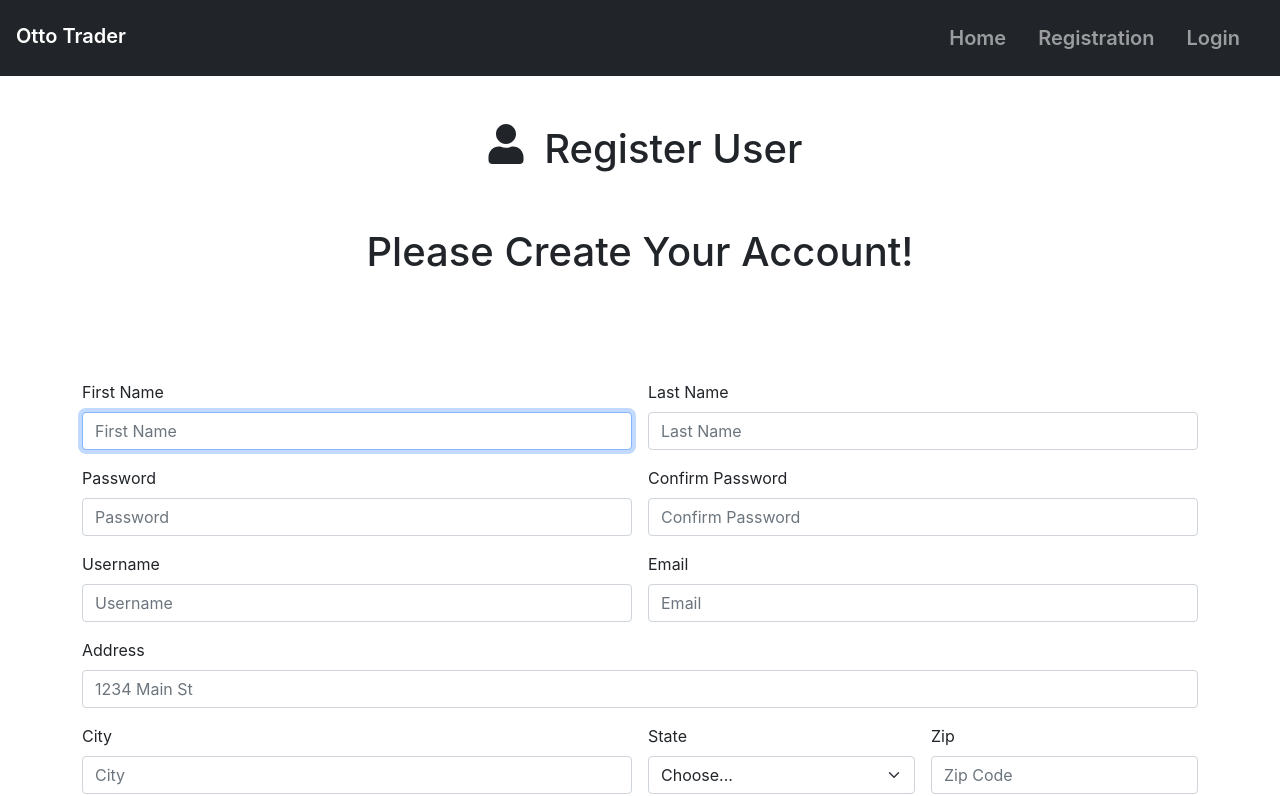
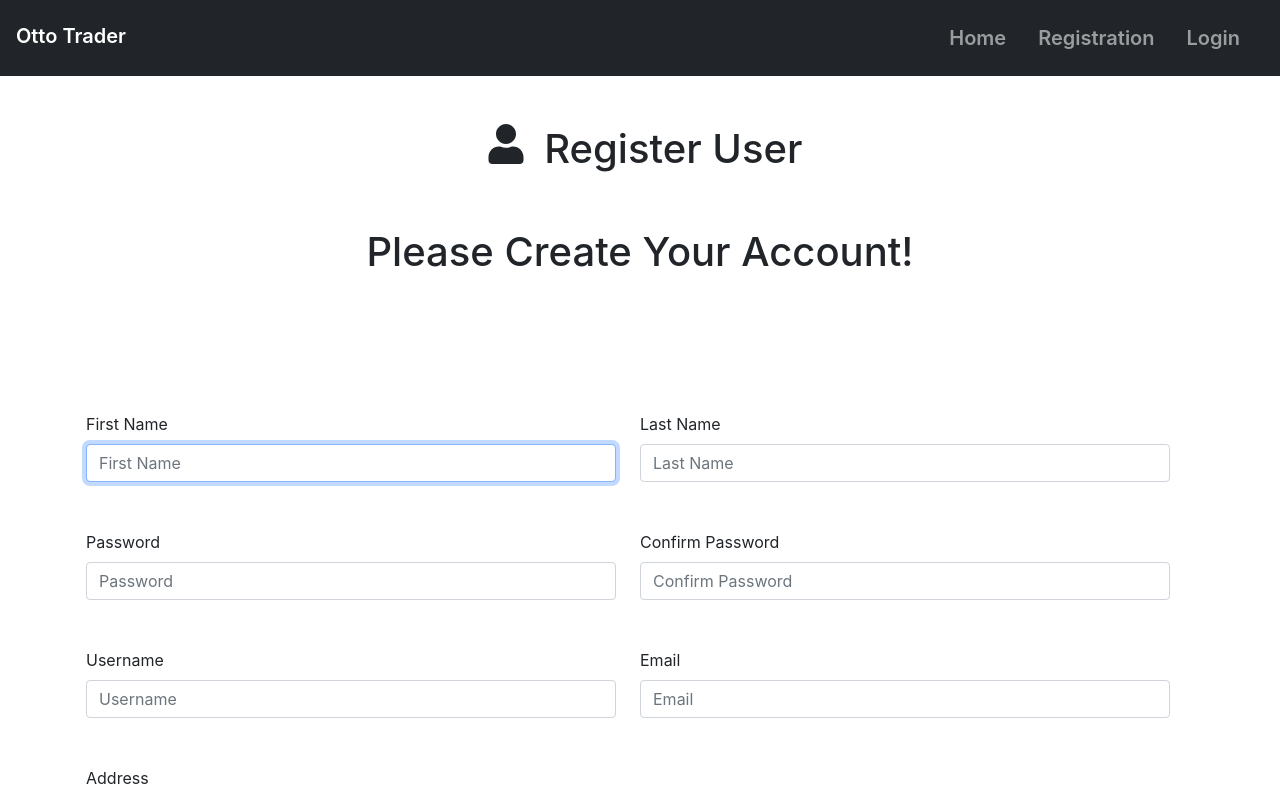
Before and after one commit to OttoSJ/Otto-Trader, a React (Create React App) app in the folder frontend/: page /registration in a window 1280 px wide. Shown: the top 796 px of the page. Built offline with nearby package versions, Linux system fonts and the light colour scheme; no server answers.

Commit message:
refractored form with bootstrap

```diff
--- a/frontend/src/App.js
+++ b/frontend/src/App.js
@@ -20,11 +20,11 @@ function App() {
   const [formData, setFormData] = useState('')
   const dispatch = useDispatch()
 
-  const API_URL = `/api/inventory/`
+  const API_URL_INVENTORY = `/api/inventory/`
 
   useEffect(() => {
     const fetchData = async () => {
-      const response = await fetch(API_URL)
+      const response = await fetch(API_URL_INVENTORY)
       const resData = await response.json()
 
       if (resData.length > 0) {
@@ -34,7 +34,7 @@ function App() {
     }
     fetchData()
     dispatch(getAllUsers())
-  }, [API_URL, dispatch])
+  }, [API_URL_INVENTORY, dispatch])
 
   const handleFormData = (e, formData) => {
     e.preventDefault()
--- a/frontend/src/components/sub_components/UserForm.jsx
+++ b/frontend/src/components/sub_components/UserForm.jsx
@@ -1,14 +1,15 @@
 import React from 'react'
-import { Row, Col } from 'react-bootstrap'
+import { Row, Col, Form } from 'react-bootstrap'
 
 function UserForm({ onChange }) {
   return (
-    <section className="row g-3 mt-3">
-      <div className="col-6 ">
-        <label htmlFor="firstname" className="form-label">
+    <Form.Group className="row g-3 mt-3">
+      <Row>
+        <Col className="mt-5" md={6}>
+          <Form.Label htmlFor="firstname" className="form-label">
             First Name
-        </label>
-        <input
+          </Form.Label>
+          <Form.Control
             autoFocus
             type="text"
             className="form-control"
@@ -17,12 +18,12 @@ function UserForm({ onChange }) {
             placeholder="First Name"
             onChange={onChange}
           />
-      </div>
-      <div className="col-6">
-        <label htmlFor="lastname" className="form-label">
+        </Col>
+        <Col className="mt-5" md={6}>
+          <Form.Label htmlFor="lastname" className="form-label">
             Last Name
-        </label>
-        <input
+          </Form.Label>
+          <Form.Control
             type="text"
             className="form-control"
             name="lastname"
@@ -30,13 +31,15 @@ function UserForm({ onChange }) {
             placeholder="Last Name"
             onChange={onChange}
           />
-      </div>
+        </Col>
+      </Row>
 
-      <div className="col-md-6">
-        <label htmlFor="password" className="form-label">
+      <Row>
+        <Col className="mt-5" md={6}>
+          <Form.Label htmlFor="password" className="form-label">
             Password
-        </label>
-        <input
+          </Form.Label>
+          <Form.Control
             type="password"
             className="form-control"
             name="password"
@@ -44,12 +47,12 @@ function UserForm({ onChange }) {
             placeholder="Password"
             onChange={onChange}
           />
-      </div>
-      <div className="col-md-6">
-        <label htmlFor="password2" className="form-label">
+        </Col>
+        <Col className="mt-5" md={6}>
+          <Form.Label htmlFor="password2" className="form-label">
             Confirm Password
-        </label>
-        <input
+          </Form.Label>
+          <Form.Control
             type="password"
             className="form-control"
             name="password2"
@@ -57,12 +60,14 @@ function UserForm({ onChange }) {
             placeholder="Confirm Password"
             onChange={onChange}
           />
-      </div>
-      <div className="col-md-6">
-        <label htmlFor="username" className="form-label">
+        </Col>
+      </Row>
+      <Row>
+        <Col className="mt-5" md={6}>
+          <Form.Label htmlFor="username" className="form-label">
             Username
-        </label>
-        <input
+          </Form.Label>
+          <Form.Control
             type="username"
             className="form-control"
             name="username"
@@ -70,12 +75,12 @@ function UserForm({ onChange }) {
             placeholder="Username"
             onChange={onChange}
           />
-      </div>
-      <div className="col-md-6">
-        <label htmlFor="email" className="form-label">
+        </Col>
+        <Col className="mt-5" md={6}>
+          <Form.Label htmlFor="email" className="form-label">
             Email
-        </label>
-        <input
+          </Form.Label>
+          <Form.Control
             type="email"
             className="form-control"
             name="email"
@@ -83,13 +88,15 @@ function UserForm({ onChange }) {
             placeholder="Email"
             onChange={onChange}
           />
-      </div>
+        </Col>
+      </Row>
 
-      <div className="col-12">
-        <label htmlFor="address" className="form-label">
+      <Row>
+        <Col className="mt-5" md={12}>
+          <Form.Label htmlFor="address" className="form-label">
             Address
-        </label>
-        <input
+          </Form.Label>
+          <Form.Control
             type="text"
             className="form-control"
             name="address"
@@ -97,13 +104,13 @@ function UserForm({ onChange }) {
             placeholder="1234 Main St"
             onChange={onChange}
           />
-      </div>
-
-      <div className="col-md-6">
-        <label htmlFor="city" className="form-label">
+        </Col>
+      </Row>
+      <Col className="mt-5" md={6}>
+        <Form.Label htmlFor="city" className="form-label">
           City
-        </label>
-        <input
+        </Form.Label>
+        <Form.Control
           type="text"
           className="form-control"
           name="city"
@@ -111,12 +118,12 @@ function UserForm({ onChange }) {
           placeholder="City"
           onChange={onChange}
         />
-      </div>
-      <div className="col-md-3">
-        <label htmlFor="state" className="form-label">
+      </Col>
+      <Col className="mt-5" md={3}>
+        <Form.Label htmlFor="state" className="form-label">
           State
-        </label>
-        <select
+        </Form.Label>
+        <Form.Select
           id="state state-list"
           name="state"
           className="form-select"
@@ -174,13 +181,13 @@ function UserForm({ onChange }) {
           <option value="WI">Wisconsin</option>
           <option value="WV">West Virginia</option>
           <option value="WY">Wyoming</option>
-        </select>
-      </div>
-      <div className="col-md-3">
-        <label htmlFor="zip" className="form-label">
+        </Form.Select>
+      </Col>
+      <Col className="mt-5" md={3}>
+        <Form.Label htmlFor="zip" className="form-label">
           Zip
-        </label>
-        <input
+        </Form.Label>
+        <Form.Control
           type="text"
           className="form-control"
           name="zip"
@@ -188,8 +195,8 @@ function UserForm({ onChange }) {
           placeholder="Zip Code"
           onChange={onChange}
         />
-      </div>
-    </section>
+      </Col>
+    </Form.Group>
   )
 }
 
```
Lines whose indentation alone changed are shown as unchanged.
